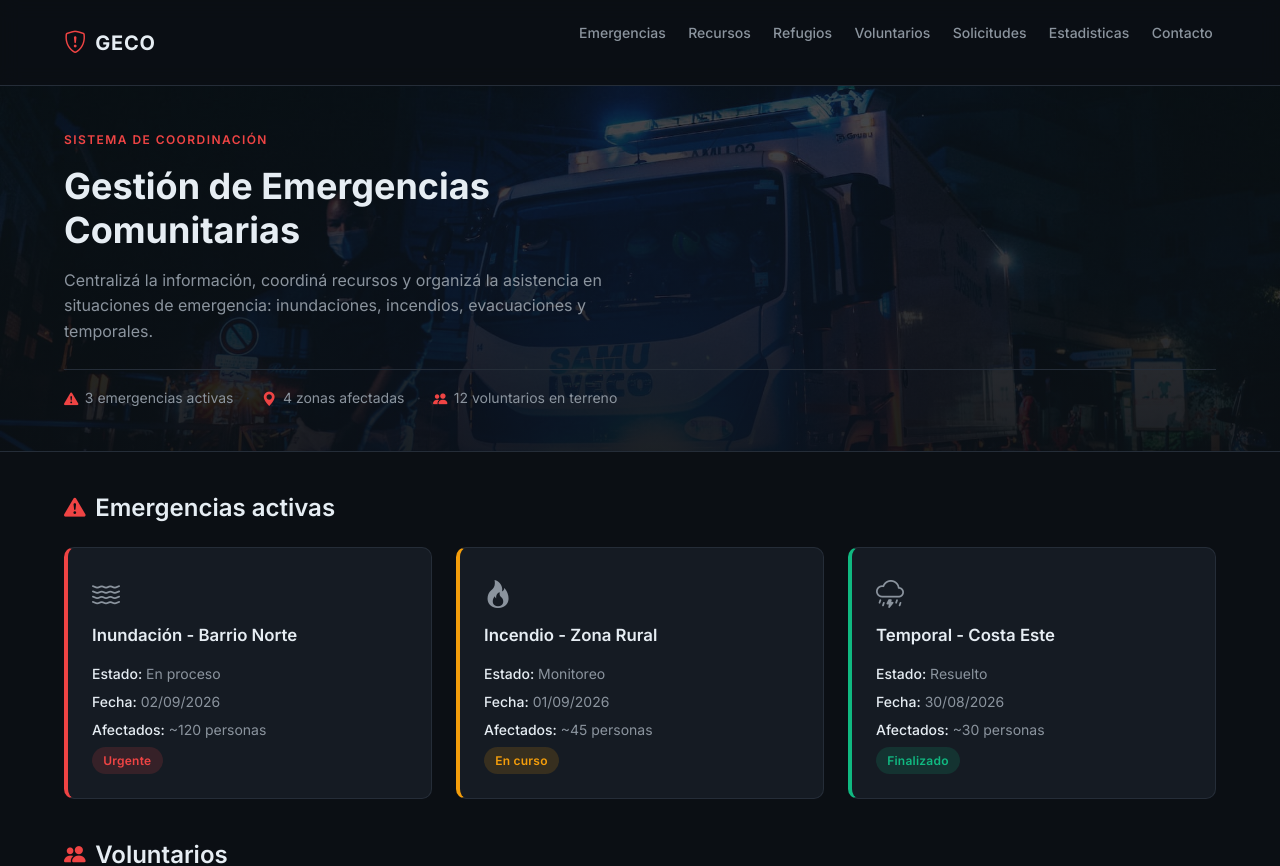
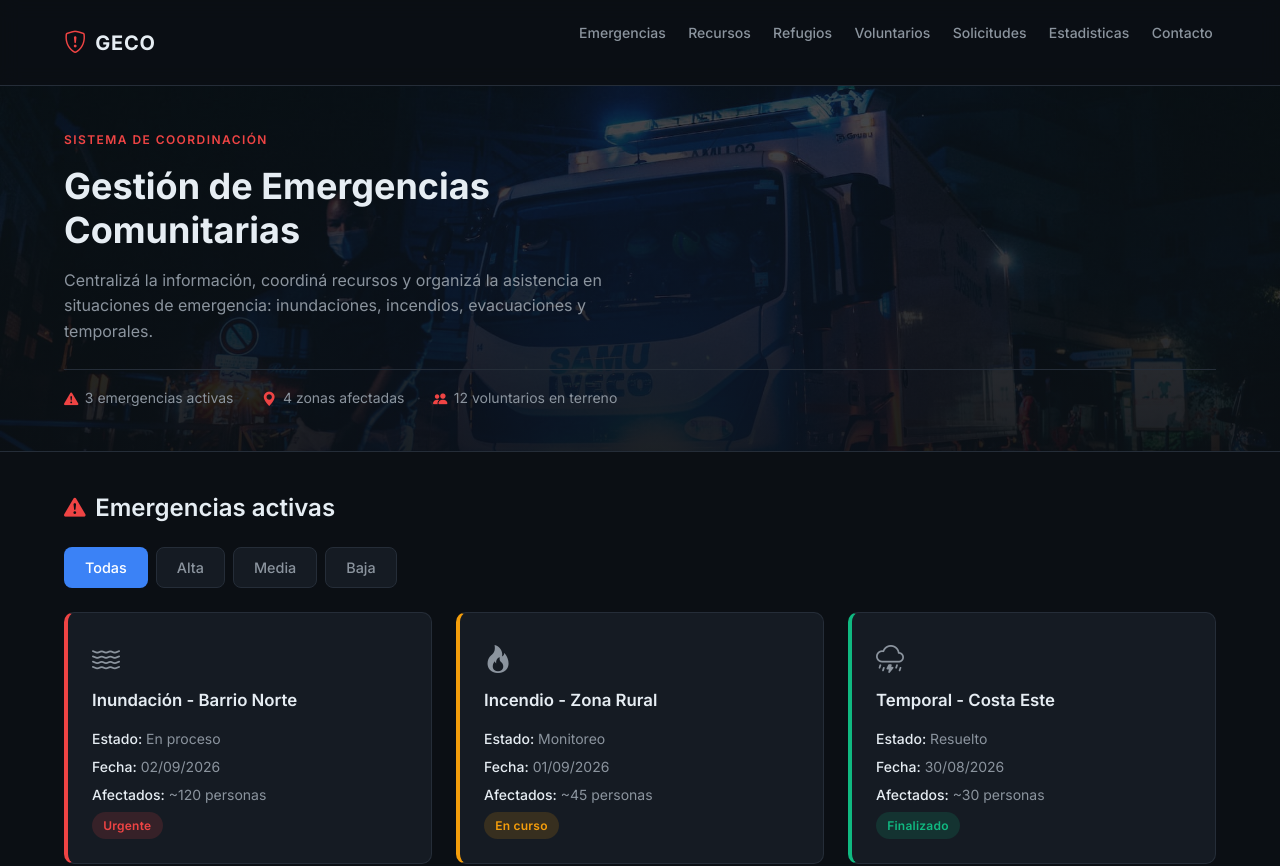
Before and after one commit to conty-111/geco-frontend, a React (Vite) app: page / in a window 1280 px wide. Shown: the top 866 px of the page. Built offline with nearby package versions, Linux system fonts and the light colour scheme.

Commit message:
feat: agregue filtros para emergencia, agregue un boton para volver arriba de la pagina ademas de los estilos para el filtro y el boton

```diff
--- a/src/App.jsx
+++ b/src/App.jsx
@@ -5,6 +5,7 @@ import Voluntarios from "./components/sections/Voluntarios";
 import Solicitudes from "./components/sections/Solicitudes";
 import Contacto from "./components/sections/Contacto";
 import Footer from "./components/layout/Footer";
+import BotonArriba from "./components/ui/BotonArriba";
 
 export default function App() {
   return (
@@ -20,6 +21,7 @@ export default function App() {
       </main>
 
       <Footer />
+      <BotonArriba />
     </>
   );
 }
--- a/src/components/sections/Emergencias.jsx
+++ b/src/components/sections/Emergencias.jsx
@@ -1,14 +1,51 @@
+import { useState } from "react";
 import { emergencias } from "../../data/emergencias";
 import Tarjeta from "../ui/Tarjeta";
 import TituloSeccion from "../ui/TituloSeccion";
 
 export default function Emergencias() {
+  const [filtro, setFiltro] = useState("todas");
+
+  const emergenciasFiltradas = emergencias.filter((emergencia) => {
+    if (filtro === "todas") return true;
+    return emergencia.gravedad === filtro;
+  });
+
   return (
     <section className="seccion">
       <TituloSeccion icono="bi-exclamation-triangle-fill" texto="Emergencias activas" />
 
+      {/* Botones de filtro */}
+      <div className="filtros-emergencias">
+  <button
+    className={`filtro filtro-todas ${filtro === "todas" ? "activo" : ""}`}
+    onClick={() => setFiltro("todas")}
+  >
+    Todas
+  </button>
+  <button
+    className={`filtro filtro-alta ${filtro === "alta" ? "activo" : ""}`}
+    onClick={() => setFiltro("alta")}
+  >
+    Alta
+  </button>
+  <button
+    className={`filtro filtro-media ${filtro === "media" ? "activo" : ""}`}
+    onClick={() => setFiltro("media")}
+  >
+    Media
+  </button>
+  <button
+    className={`filtro filtro-baja ${filtro === "baja" ? "activo" : ""}`}
+    onClick={() => setFiltro("baja")}
+  >
+    Baja
+  </button>
+</div>
+
+      {/* Tarjetas filtradas */}
       <div className="grilla-tarjetas">
-        {emergencias.map((emergencia) => (
+        {emergenciasFiltradas.map((emergencia) => (
           <Tarjeta
             key={emergencia.id}
             icono={emergencia.icono}
--- /dev/null
+++ b/src/components/ui/BotonArriba.jsx
@@ -0,0 +1,27 @@
+import { useState, useEffect } from "react";
+
+export default function BotonArriba() {
+  const [visible, setVisible] = useState(false);
+
+  useEffect(() => {
+    const manejarScroll = () => {
+      // Si el usuario bajó más de 400px, mostramos el botón
+      setVisible(window.scrollY > 400);
+    };
+
+    window.addEventListener("scroll", manejarScroll);
+    return () => window.removeEventListener("scroll", manejarScroll);
+  }, []);
+
+  const volverArriba = () => {
+    window.scrollTo({ top: 0, behavior: "smooth" });
+  };
+
+  if (!visible) return null;
+
+  return (
+    <button className="boton-arriba" onClick={volverArriba} aria-label="Volver arriba">
+      <i className="bi bi-arrow-up"></i>
+    </button>
+  );
+}
--- a/src/styles/globals.css
+++ b/src/styles/globals.css
@@ -620,3 +620,85 @@ a {
     display: none;
   }
 }
+
+/* ============================================================
+   Estilo de los botones de filtros emergencia --Giacomo
+   ============================================================ */
+
+  /* Botones de filtro de Emergencias */
+.filtros-emergencias {
+  display: flex;
+  gap: 0.5rem;
+  flex-wrap: wrap;
+  margin-bottom: 1.5rem;
+}
+
+.filtro {
+  background-color: var(--superficie);
+  color: var(--texto-secundario);
+  border: 1px solid var(--borde);
+  padding: 0.5rem 1.25rem;
+  border-radius: 8px;
+  font-size: 0.9rem;
+  font-weight: 500;
+  cursor: pointer;
+  transition: all 0.2s ease;
+}
+
+.filtro:hover {
+  background-color: var(--superficie-hover);
+  color: var(--texto);
+  border-color: var(--texto-secundario);
+}
+
+.filtro.activo {
+  color: #fff;
+  border-color: transparent;
+}
+
+/* Color según el tipo de filtro */
+.filtro.filtro-todas.activo {
+  background-color: var(--info);
+}
+
+.filtro.filtro-alta.activo {
+  background-color: var(--alerta);
+}
+
+.filtro.filtro-media.activo {
+  background-color: var(--atencion);
+}
+
+.filtro.filtro-baja.activo {
+  background-color: var(--resuelto);
+}
+
+/* ============================================================
+   Estilo del boton hacia arriba --Giacomo
+   ============================================================ */
+
+   /* Botón volver arriba */
+.boton-arriba {
+  position: fixed;
+  bottom: 2rem;
+  right: 2rem;
+  width: 48px;
+  height: 48px;
+  border-radius: 50%;
+  background-color: rgba(59, 130, 246, 0.15); /* Azul claro con transparencia (fondo) */
+  color: var(--info); /* Azul brillante (flecha) */
+  border: 1px solid rgba(59, 130, 246, 0.3);
+  font-size: 1.5rem;
+  display: flex;
+  align-items: center;
+  justify-content: center;
+  cursor: pointer;
+  box-shadow: 0 4px 12px rgba(0, 0, 0, 0.4);
+  transition: all 0.3s ease;
+  z-index: 999;
+}
+
+.boton-arriba:hover {
+  background-color: rgba(59, 130, 246, 0.3);
+  transform: translateY(-3px);
+}
```
